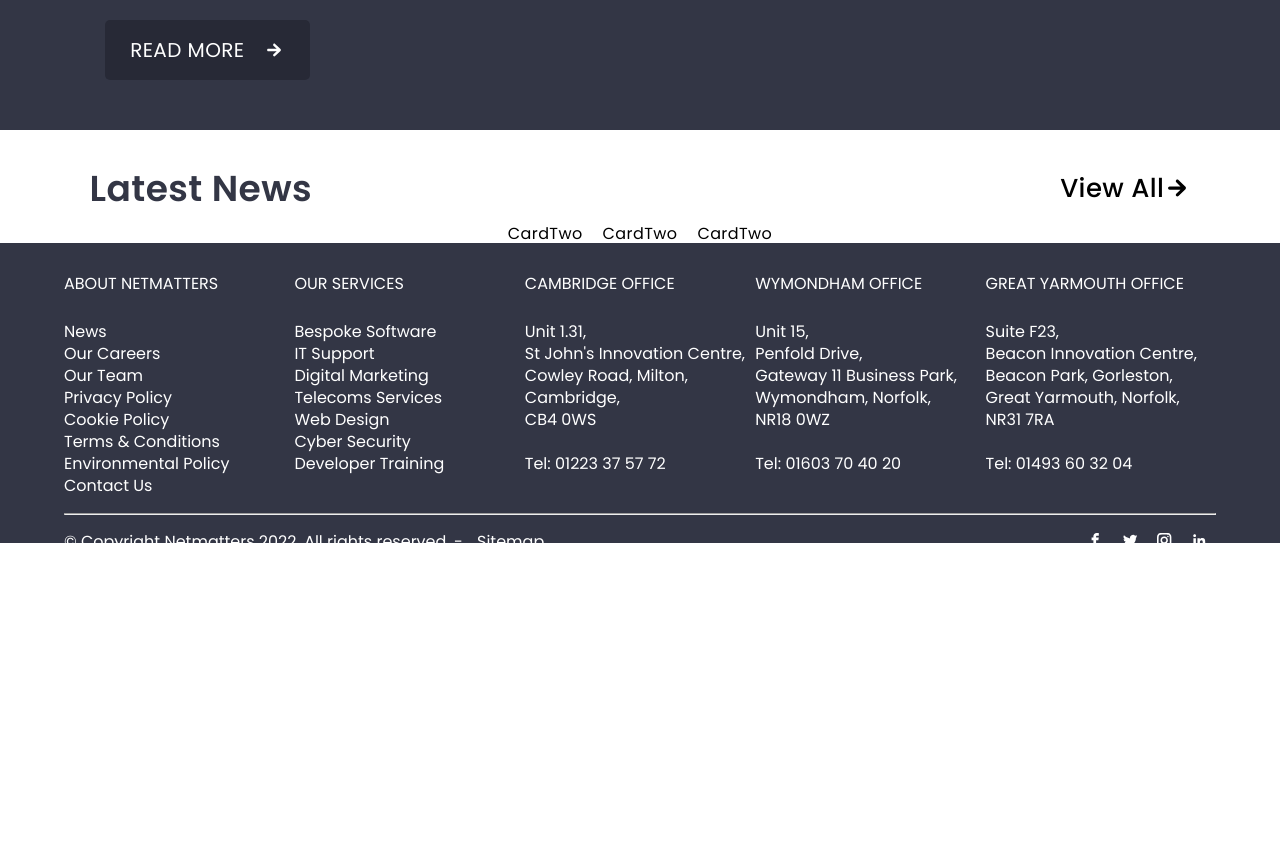
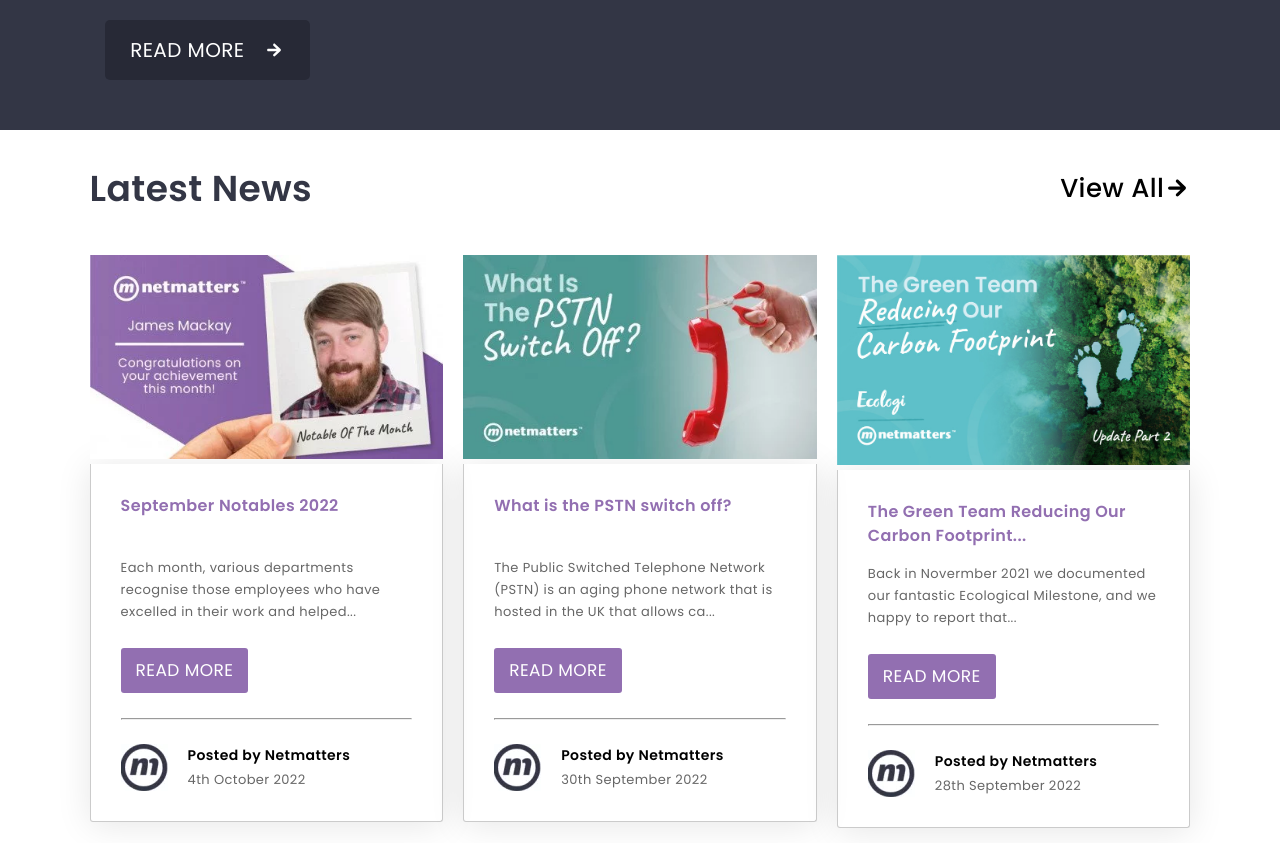
Before and after one commit to Syntax-Read3r/HTML-CSS-reflection, a React (Create React App) app: page / in a window 1280 px wide. Shown: the part 2780-3623 px from the top of the page. Before the commit the page ends 3353 px from the top, so only its background shows below. Built offline with nearby package versions, Linux system fonts and the light colour scheme.

Commit message:
add a more complete latestNews component with cardTwo component fully functional

```diff
--- a/src/App.js
+++ b/src/App.js
@@ -1,6 +1,6 @@
 import './Components/Styles/css/reset.css'
 
-import Footer from './Components/Footer/Footer';
+// import Footer from './Components/Footer/Footer';
 import Navbar from './Components/Navbar/Navbar';
 import NavbarTwo from './Components/Navbar/NavbarTwo';
 import Banner from './Components/Banner/Banner'
@@ -22,7 +22,7 @@
       <Awards />
       <Reviews />
       <LatestNews />
-      <Footer />
+      {/* <Footer /> */}
     </div>
   );
 }
--- a/src/Components/Button/Button.jsx
+++ b/src/Components/Button/Button.jsx
@@ -8,7 +8,7 @@
     "btn--reviews--readMore",
     "btn--google--reviews",
     "btn--trustpilot--reviews",
-    "btn--success--outline",
+    "btn--latestNews--readMore",
 
 ]
 
@@ -20,7 +20,7 @@
     'btn--xlarge',
 ]
 
-const Button = ({children, type, onClick, buttonStyle, buttonSize}) => {
+const Button = ({children, type, onClick, buttonStyle, buttonSize, bColor}) => {
 
     // Check if buttonStyle is in STYLES array, if not set to default
     const checkButtonStyle = STYLES.includes(buttonStyle) ? buttonStyle : STYLES[0];
@@ -29,7 +29,7 @@
     const checkButtonSize = SIZES.includes(buttonSize) ? buttonSize : SIZES[0];
 
     return (
-        <button onClick={onClick} type={type} className={`btn ${checkButtonStyle} ${checkButtonSize}`}>
+        <button onClick={onClick} type={type} className={`btn ${checkButtonStyle} ${checkButtonSize} ${bColor}`}>
             {children}
         </button>
     );
--- a/src/Components/Button/_button.scss
+++ b/src/Components/Button/_button.scss
@@ -15,7 +15,7 @@
 	-moz-border-radius: 5px;
 	-ms-border-radius: 5px;
 	-o-border-radius: 5px;
-    letter-spacing: .4px;
+	letter-spacing: 0.4px;
 	display: flex;
 	align-items: center;
 	justify-content: space-evenly;
@@ -30,7 +30,7 @@
 
 		&:hover {
 			background-color: $navbar--button--one-hover;
-        };
+		}
 	}
 
 	&--secondary--nav {
@@ -40,9 +40,8 @@
 
 		&:hover {
 			background-color: $navbar--button--two-hover;
-        };
 		}
-
+	}
 
 	&--reviews--readMore {
 		background-color: #272936;
@@ -52,7 +51,7 @@
 
 		&:hover {
 			background-color: #0a0a0e;
-        };
+		}
 	}
 
 	&--google--reviews {
@@ -63,7 +62,7 @@
 
 		&:hover {
 			background-color: $navbar--button--one-hover;
-        };
+		}
 	}
 
 	&--trustpilot--reviews {
@@ -73,11 +72,20 @@
 
 		&:hover {
 			background-color: #009b69;
-        };
+		}
 	}
 
+	&--latestNews--readMore {
+		height: 45px;
+		line-height: 35px;
+        background-color: #926fb1;
+		padding: 5px 15px;
+		text-transform: uppercase;
+		font-size: 1.063rem;
+		border-radius: 3px;
+		white-space: normal
 	}
-
+}
 
 .btn--search--nav {
 	background-color: $button--search--nav;
@@ -90,9 +98,9 @@
 	-moz-border-radius: 0px 5px 5px 0px;
 	-ms-border-radius: 0px 5px 5px 0px;
 	-o-border-radius: 0px 5px 5px 0px;
-    &:hover{
+	&:hover {
 		background-color: $button--search--nav-hover;
-    };
+	}
 }
 
 // Button Sizes
--- a/src/Components/Card/CardTwo.jsx
+++ b/src/Components/Card/CardTwo.jsx
@@ -1,9 +1,57 @@
-import React from 'react'
+import React from "react";
+import Button from "../Button/Button";
 
-function CardTwo() {
-  return (
-    <div>CardTwo</div>
-  )
+function CardTwo({
+	title,
+	imageUrl,
+	body,
+	bColor,
+	postrLogo,
+	postedBy,
+	datePosted,
+}) {
+	return (
+		<div className="cardTwo__container">
+			<div className="cardTwo__container--image-container">
+				<img
+					src={imageUrl}
+					alt="cardTwo"
+					type="image/webp"
+					className="cardTwo__container--image-container--image"
+				/>
+			</div>
+			<div className="cardTwo__container--body">
+				<div className="cardTwo__container--body--text-container">
+					<h3 className="cardTwo__container--body--text-container--h3">{title}</h3>
+					<p className="cardTwo__container--body--text-container--p">{body}</p>
+				</div>
+				<div className="cardTwo__container--body--button-container">
+					<Button text="Read More" bColor={bColor} className='btn--latestNews--readMore' type='button'
+						buttonStyle={"btn--latestNews--readMore"}>Read More </Button>
+				</div>
+				<div className="cardTwo__container--body--horizontal-line-container">
+					<hr />
+				</div>
+				<div className="cardTwo__container--body--signature-container">
+					<div className="cardTwo__container--body--signature-container--logo-container">
+						<img
+							src={postrLogo}
+							alt="logo"
+							className="cardTwo__container--body--signature-container--logo-container--logo"
+						/>
+					</div>
+					<div className="cardTwo__container--body--signature-container--text-container">
+						<h2 className="cardTwo__container--body--signature-container--text-container--h2">
+							{postedBy}
+						</h2>
+						<h3 className="cardTwo__container--body--signature-container--text-container--h3">
+							{datePosted}
+						</h3>
+					</div>
+				</div>
+			</div>
+		</div>
+	);
 }
 
-export default CardTwo
+export default CardTwo;
--- a/src/Components/Card/_cardTwo.scss
+++ b/src/Components/Card/_cardTwo.scss
@@ -0,0 +1,94 @@
+.cardTwo__container {
+	display: block;
+	width: 33.3333333%;
+	position: relative;
+	font-size: 0.8125rem;
+	margin-top: 30px;
+	transition: 0.5s ease;
+	z-index: 1;
+
+	&--image-container {
+		display: relative;
+		width: 100%;
+		height: auto;
+		background-size: cover;
+
+		&--image {
+			max-width: 100%;
+			max-height: 100%;
+			object-fit: cover;
+			z-index: 10;
+		}
+	}
+
+	// Begining of Body
+
+	&--body {
+		display: block;
+		border: 1px solid #cbcbcb;
+		border-top: 0;
+		border-radius: 0 0 3px 3px;
+		padding: 30px;
+		box-shadow: 0 3px 35px rgb(0 0 0 / 10%);
+
+		&--text-container {
+			&--h3 {
+				font-size: 1rem;
+				line-height: 1.5rem;
+				font-weight: 600;
+				margin: 0 0 15px;
+				color: #926fb1;
+				min-height: 3rem;
+			}
+
+			&--p {
+				line-height: 1.375rem;
+				font-size: 0.8125rem;
+				font-weight: 400;
+				margin: 0 0 25px 0;
+				color: #666;
+				min-height: 66px;
+			}
+		}
+
+		&--horizontal-line-container {
+			margin: 25px 0;
+			height: 1px;
+		}
+
+		&--signature-container {
+			display: flex;
+
+			&--logo-container {
+				display: flex;
+				align-items: center;
+				justify-content: center;
+				margin-right: 20px;
+			}
+			&--text-container {
+				display: block;
+				line-height: 1.375rem;
+
+				&--h2 {
+					font-size: 0.875rem;
+					font-weight: 600;
+					padding-bottom: 3px;
+				}
+
+				&--h3 {
+					font-weight: 400;
+					color: #666;
+				}
+			}
+		}
+	}
+
+	&:hover {
+		cursor: pointer;
+		transform: translateY(-10px);
+		-webkit-transform: translateY(-10px);
+		-moz-transform: translateY(-10px);
+		-ms-transform: translateY(-10px);
+		-o-transform: translateY(-10px);
+	}
+}
--- a/src/Components/LatestNews/LatestNews.jsx
+++ b/src/Components/LatestNews/LatestNews.jsx
@@ -1,6 +1,10 @@
 import React from "react";
 import { IoMdArrowRoundForward } from "react-icons/io";
 import CardTwo from "../Card/CardTwo";
+import latestNewsOne from "../../Assets/Images/latestNewsOne.webp";
+import latestNewsTwo from "../../Assets/Images/latestNewsTwo.webp";
+import latestNewsThree from "../../Assets/Images/latestNewsThree.jpg";
+import latestNewsFour from "../../Assets/Images/latestNewsFour.webp";
 
 function LatestNews() {
 	return (
@@ -17,10 +21,35 @@
 
 			{/* Beginning of Cards */}
 			<div className="latestNews__container--news">
-				<CardTwo title="CardOne"
-				imageUrl=''/>
-				<CardTwo />
-				<CardTwo />
+				<CardTwo
+					title="September Notables 2022"
+					imageUrl={latestNewsOne}
+					body="Each month, various departments recognise those employees who have excelled in their work and helped..."
+					bColor="red"
+					postrLogo={latestNewsFour}
+					postedBy="Posted by Netmatters"
+					datePosted="4th October 2022"
+				/>
+
+				<CardTwo
+					title="What is the PSTN switch off?"
+					imageUrl={latestNewsTwo}
+					body="The Public Switched Telephone Network (PSTN) is an aging phone network that is hosted in the UK that allows ca... "
+					bColor="red"
+					postrLogo={latestNewsFour}
+					postedBy="Posted by Netmatters"
+					datePosted="30th September 2022"
+				/>
+
+				<CardTwo
+					title="The Green Team Reducing Our Carbon Footprint..."
+					imageUrl={latestNewsThree}
+					body="Back in Novermber 2021 we documented our fantastic Ecological Milestone, and we happy to report that..."
+					bColor="purple"
+					postrLogo={latestNewsFour}
+					postedBy="Posted by Netmatters"
+					datePosted="28th September 2022"
+				/>
 			</div>
 			{/* End of Cards */}
 		</div>
--- a/src/Components/LatestNews/_latestNews.scss
+++ b/src/Components/LatestNews/_latestNews.scss
@@ -5,6 +5,8 @@
 	font-family: $default-font;
 	line-height: 1.1rem;
 	letter-spacing: 0.4px;
+	padding-bottom: 15px;
+
 
 	&--header {
 		display: flex;
--- a/src/Components/Styles/sass/main.css
+++ b/src/Components/Styles/sass/main.css
@@ -90,6 +90,16 @@
 }
 .btn--trustpilot--reviews:hover {
   background-color: #009b69;
+}
+.btn--latestNews--readMore {
+  height: 45px;
+  line-height: 35px;
+  background-color: #926fb1;
+  padding: 5px 15px;
+  text-transform: uppercase;
+  font-size: 1.063rem;
+  border-radius: 3px;
+  white-space: normal;
 }
 
 .btn--search--nav {
@@ -312,35 +322,35 @@
   display: inline-block;
 }
 .nav-container__list--digital--item:hover {
-  background-color: #b76767;
+  background-color: #2ecc71;
 }
 .nav-container__list--telecoms {
   grid-column: 4/5;
   display: inline-block;
 }
 .nav-container__list--telecoms--item:hover {
-  background-color: #b767b7;
+  background-color: #d64541;
 }
 .nav-container__list--web {
   grid-column: 5/6;
   display: inline-block;
 }
 .nav-container__list--web--item:hover {
-  background-color: #67b7b7;
+  background-color: #926fb1;
 }
 .nav-container__list--security {
   grid-column: 6/7;
   display: inline-block;
 }
 .nav-container__list--security--item:hover {
-  background-color: #67b767;
+  background-color: #f62459;
 }
 .nav-container__list--developer-course {
   grid-column: 7/8;
   display: inline-block;
 }
 .nav-container__list--developer-course--item:hover {
-  background-color: #b7b767;
+  background-color: #ce4125;
 }
 
 .sideMenu {
@@ -738,6 +748,87 @@
   color: #ce4125;
 }
 
+.cardTwo__container {
+  display: block;
+  width: 33.3333333%;
+  position: relative;
+  font-size: 0.8125rem;
+  margin-top: 30px;
+  transition: 0.5s ease;
+  z-index: 1;
+}
+.cardTwo__container--image-container {
+  display: relative;
+  width: 100%;
+  height: auto;
+  background-size: cover;
+}
+.cardTwo__container--image-container--image {
+  max-width: 100%;
+  max-height: 100%;
+  -o-object-fit: cover;
+     object-fit: cover;
+  z-index: 10;
+}
+.cardTwo__container--body {
+  display: block;
+  border: 1px solid #cbcbcb;
+  border-top: 0;
+  border-radius: 0 0 3px 3px;
+  padding: 30px;
+  box-shadow: 0 3px 35px rgba(0, 0, 0, 0.1);
+}
+.cardTwo__container--body--text-container--h3 {
+  font-size: 1rem;
+  line-height: 1.5rem;
+  font-weight: 600;
+  margin: 0 0 15px;
+  color: #926fb1;
+  min-height: 3rem;
+}
+.cardTwo__container--body--text-container--p {
+  line-height: 1.375rem;
+  font-size: 0.8125rem;
+  font-weight: 400;
+  margin: 0 0 25px 0;
+  color: #666;
+  min-height: 66px;
+}
+.cardTwo__container--body--horizontal-line-container {
+  margin: 25px 0;
+  height: 1px;
+}
+.cardTwo__container--body--signature-container {
+  display: flex;
+}
+.cardTwo__container--body--signature-container--logo-container {
+  display: flex;
+  align-items: center;
+  justify-content: center;
+  margin-right: 20px;
+}
+.cardTwo__container--body--signature-container--text-container {
+  display: block;
+  line-height: 1.375rem;
+}
+.cardTwo__container--body--signature-container--text-container--h2 {
+  font-size: 0.875rem;
+  font-weight: 600;
+  padding-bottom: 3px;
+}
+.cardTwo__container--body--signature-container--text-container--h3 {
+  font-weight: 400;
+  color: #666;
+}
+.cardTwo__container:hover {
+  cursor: pointer;
+  transform: translateY(-10px);
+  -webkit-transform: translateY(-10px);
+  -moz-transform: translateY(-10px);
+  -ms-transform: translateY(-10px);
+  -o-transform: translateY(-10px);
+}
+
 .section__awards {
   display: flex;
   width: 100%;
@@ -838,6 +929,7 @@
   font-family: "Poppins", sans-serif;
   line-height: 1.1rem;
   letter-spacing: 0.4px;
+  padding-bottom: 15px;
 }
 .latestNews__container--header {
   display: flex;
```
Also changed, not shown: src/Components/Navbar/_navbarTwo.scss (+5 -5 lines), src/Assets/images/latestNewsFour.webp (added), 1 other file (tests, documents, lock files or other folders). Lines whose indentation alone changed are shown as unchanged.
